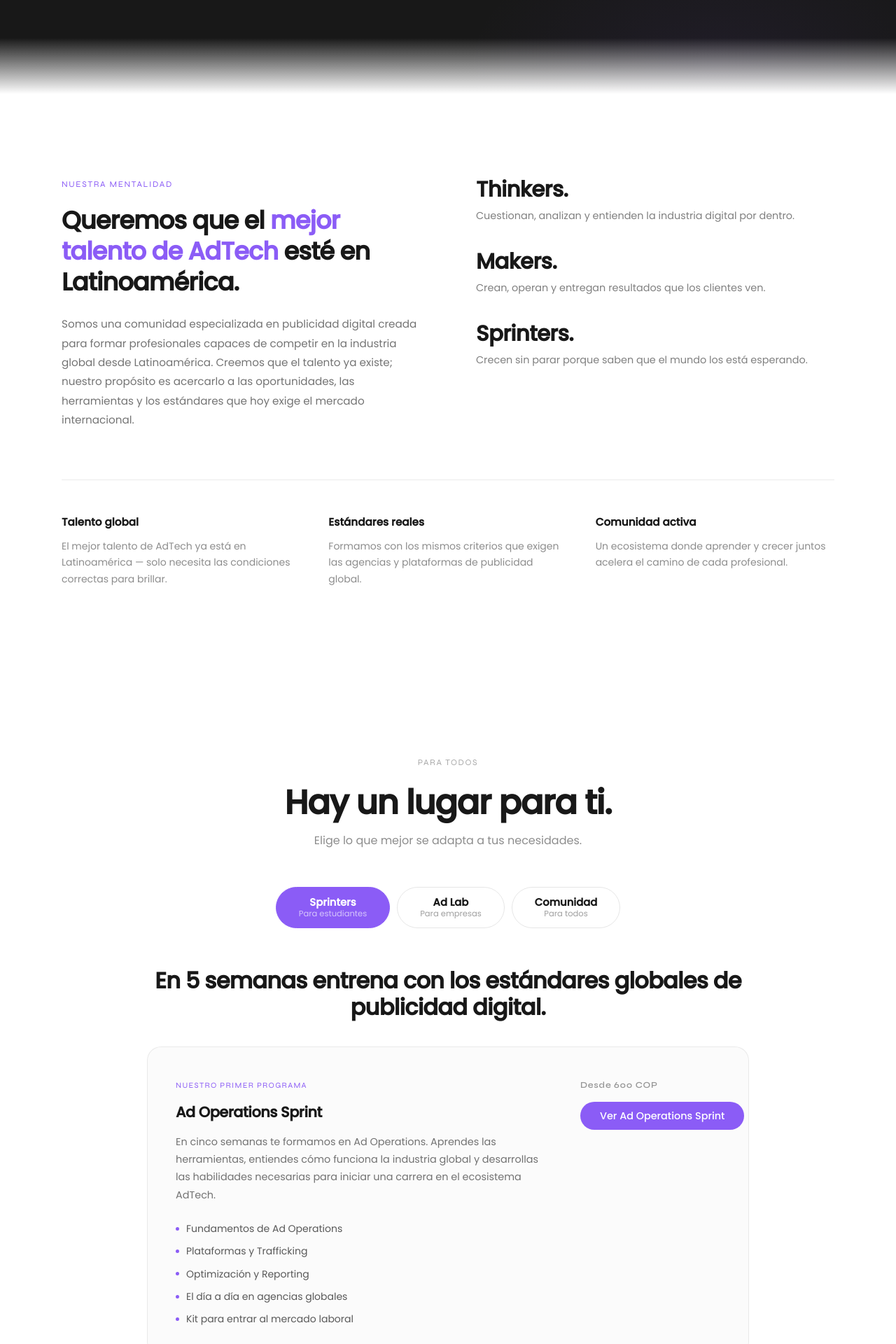
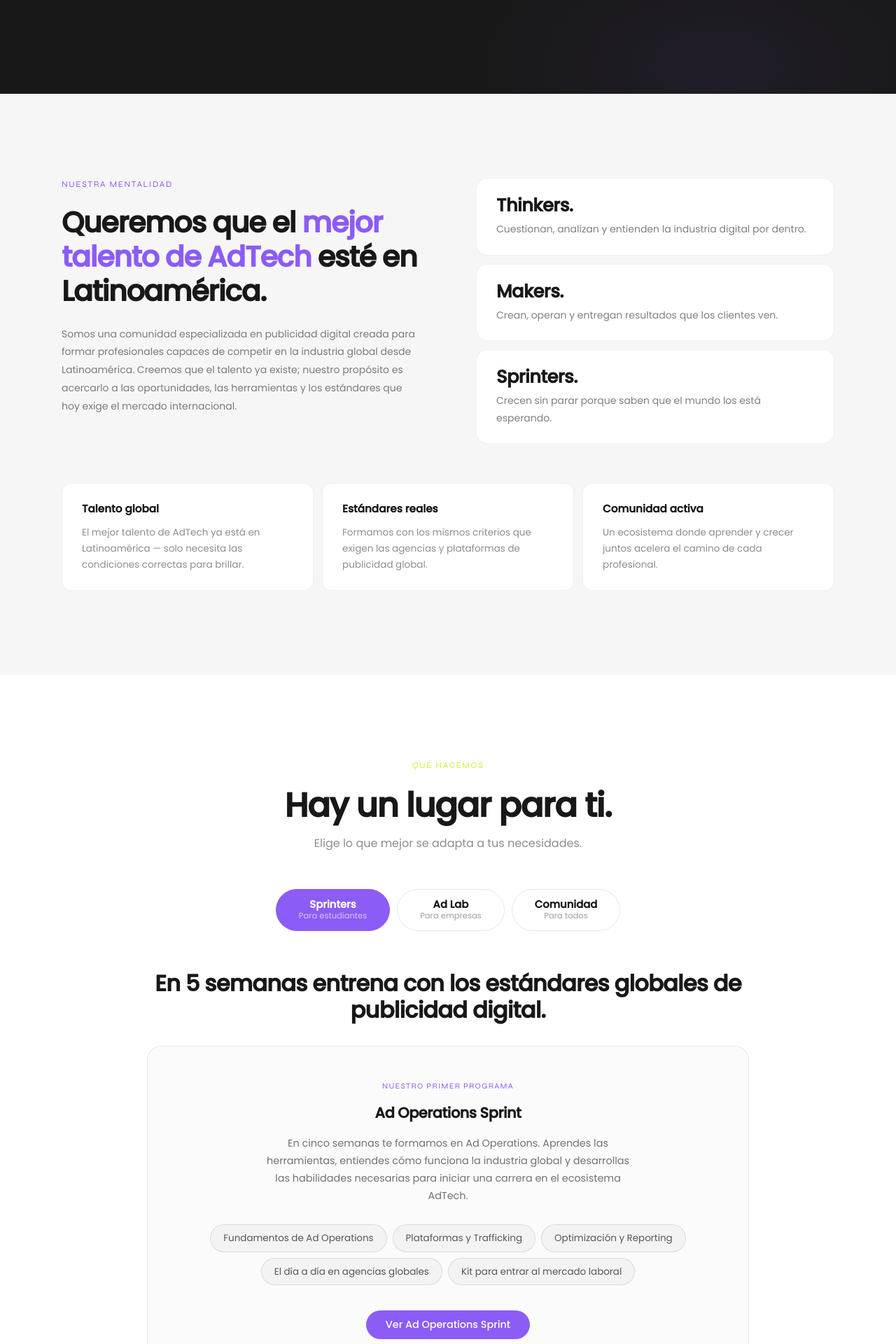
Before and after one commit to SprintechAcademy/SprintechAcademy, a React (Vite) app: page / in a window 1280 px wide. Shown: the part 680-2600 px from the top of the page at 70% size. Built offline with nearby package versions, Linux system fonts and the light colour scheme.

Commit message:
feat: polish — subtitle contrast, hero fade removed, mentalidad gray + cards, sprinters chips, methodology watermark smaller

```diff
--- a/src/App.css
+++ b/src/App.css
@@ -132,16 +132,6 @@
   pointer-events: none; z-index: 0;
 }
 
-/* Fade from carbon to white at the bottom of the hero */
-.hero__fade {
-  position: absolute;
-  bottom: 0; left: 0; right: 0;
-  height: 80px;
-  background: linear-gradient(to bottom, transparent, #ffffff);
-  z-index: 3;
-  pointer-events: none;
-}
-
 .hero__content {
   position: relative; z-index: 1;
   text-align: center;
@@ -182,7 +172,7 @@
 .hero__subtitle {
   font-family: var(--font-poppins); font-weight: 400;
   font-size: clamp(0.9rem, 1.6vw, 1.05rem);
-  color: rgba(255,255,255,0.55);
+  color: rgba(255,255,255,0.82);
   max-width: 440px; margin: 0 auto 48px; line-height: 1.75;
 }
 .hero__ctas {
@@ -205,10 +195,10 @@
 }
 .hero__scroll-text { line-height: 1; }
 
-/* ===== Mentalidad (white) ===== */
+/* ===== Mentalidad (light gray — same as methodology) ===== */
 .mentalidad {
   padding: var(--section-spacing) 0;
-  background: #ffffff;
+  background: #F6F6F6;
   color: var(--carbon);
 }
 
@@ -222,48 +212,63 @@
 
 .mentalidad__title {
   font-family: var(--font-poppins); font-weight: 700;
-  font-size: clamp(1.6rem, 2.8vw, 2.2rem);
-  color: var(--carbon); line-height: 1.25;
-  margin-bottom: 24px; letter-spacing: -0.025em;
+  font-size: clamp(1.75rem, 3.2vw, 2.6rem);
+  color: var(--carbon); line-height: 1.2;
+  margin-bottom: 24px; letter-spacing: -0.03em;
 }
 .mentalidad__title-hl { color: var(--purple); }
 
 .mentalidad__body {
-  font-family: var(--font-poppins); font-size: 0.95rem;
-  color: rgba(0,0,0,0.55); line-height: 1.8;
+  font-family: var(--font-poppins); font-size: 0.875rem;
+  color: rgba(0,0,0,0.5); line-height: 1.85;
 }
 
-/* Right: Thinkers / Makers / Sprinters */
-.mentalidad__concepts { display: flex; flex-direction: column; gap: 36px; }
+/* Right: Thinkers / Makers / Sprinters — in cards */
+.mentalidad__concepts { display: flex; flex-direction: column; gap: 12px; }
+
+.mentalidad__concept {
+  background: #ffffff;
+  border: 1px solid rgba(0,0,0,0.06);
+  border-radius: 16px;
+  padding: 24px 28px;
+  transition: box-shadow 0.2s;
+}
+.mentalidad__concept:hover { box-shadow: 0 4px 20px rgba(0,0,0,0.06); }
 
 .mentalidad__concept-word {
   display: block;
   font-family: var(--font-poppins); font-weight: 700;
-  font-size: clamp(1.5rem, 2.4vw, 2rem);
+  font-size: clamp(1.25rem, 2vw, 1.6rem);
   color: var(--carbon); letter-spacing: -0.02em; line-height: 1.1;
   margin-bottom: 8px;
 }
 .mentalidad__concept-desc {
-  font-family: var(--font-poppins); font-size: 0.9rem;
+  font-family: var(--font-poppins); font-size: 0.875rem;
   color: rgba(0,0,0,0.5); line-height: 1.75;
 }
 
-/* Stats strip — Talento global / Estándares reales / Comunidad activa */
+/* Stats strip — Talento global / Estándares reales / Comunidad activa — in cards */
 .mentalidad__stats {
   display: grid;
   grid-template-columns: repeat(3, 1fr);
-  gap: 40px;
-  margin-top: 72px;
-  padding-top: 48px;
-  border-top: 1px solid rgba(0,0,0,0.08);
+  gap: 12px;
+  margin-top: 56px;
 }
+.mentalidad__stat {
+  background: #ffffff;
+  border: 1px solid rgba(0,0,0,0.06);
+  border-radius: 14px;
+  padding: 24px 28px;
+  transition: box-shadow 0.2s;
+}
+.mentalidad__stat:hover { box-shadow: 0 4px 20px rgba(0,0,0,0.06); }
 .mentalidad__stat-title {
   display: block;
   font-family: var(--font-poppins); font-weight: 600; font-size: 0.95rem;
   color: var(--carbon); margin-bottom: 10px;
 }
 .mentalidad__stat-desc {
-  font-family: var(--font-poppins); font-size: 0.875rem;
+  font-family: var(--font-poppins); font-size: 0.845rem;
   color: rgba(0,0,0,0.45); line-height: 1.7;
 }
 
@@ -281,7 +286,7 @@
 
 /* Section header — centered */
 .que-hacemos__header { text-align: center; max-width: 600px; margin: 0 auto; }
-.que-hacemos__eyebrow { color: rgba(0,0,0,0.35); }
+.que-hacemos__eyebrow { color: var(--lime); }
 .que-hacemos__title {
   font-family: var(--font-poppins); font-weight: 700;
   font-size: clamp(2rem, 4vw, 3rem);
@@ -361,17 +366,19 @@
   color: rgba(0,0,0,0.55); line-height: 1.8; margin-bottom: 40px;
 }
 
-/* === Sprinters panel === */
+/* === Sprinters panel — centered single column === */
+.qh-panel--sprinters .qh-panel__title { margin-bottom: 32px; }
+
 .qh-program-card {
-  display: grid;
-  grid-template-columns: 1fr 200px;
-  gap: 48px;
-  padding: 40px;
+  display: flex;
+  flex-direction: column;
+  align-items: center;
+  text-align: center;
+  padding: 48px 52px;
   border: 1.5px solid rgba(0,0,0,0.07);
   border-radius: 20px;
   background: rgba(0,0,0,0.015);
   margin-bottom: 28px;
-  align-items: start;
 }
 .qh-program-card__tag {
   display: inline-block;
@@ -385,25 +392,25 @@
 }
 .qh-program-card__desc {
   font-family: var(--font-poppins); font-size: 0.9rem;
-  color: rgba(0,0,0,0.55); line-height: 1.75; margin-bottom: 24px;
+  color: rgba(0,0,0,0.55); line-height: 1.75; margin-bottom: 28px;
+  max-width: 520px;
 }
-.qh-program-card__list { display: flex; flex-direction: column; gap: 10px; }
-.qh-program-card__list-item {
-  display: flex; align-items: center; gap: 10px;
-  font-family: var(--font-poppins); font-size: 0.875rem;
+/* Chips — pill style matching comunidad */
+.qh-program-card__chips {
+  display: flex; flex-wrap: wrap; justify-content: center;
+  gap: 8px; list-style: none; margin-bottom: 36px;
+}
+.qh-program-card__chip {
+  font-family: var(--font-poppins); font-size: 0.84rem;
   color: rgba(0,0,0,0.65);
+  border: 1.5px solid rgba(0,0,0,0.1);
+  border-radius: 9999px; padding: 8px 18px;
+  background: rgba(0,0,0,0.03);
 }
-.qh-program-card__dot {
-  width: 5px; height: 5px; border-radius: 50%;
-  background: var(--purple); flex-shrink: 0;
-}
-.qh-program-card__side {
-  display: flex; flex-direction: column; align-items: flex-start; gap: 14px;
-  padding-top: 4px;
-}
+.qh-program-card__cta { margin-bottom: 14px; }
 .qh-program-card__price {
   font-family: var(--font-syne); font-weight: 600; font-size: 0.78rem;
-  letter-spacing: 0.06em; color: rgba(0,0,0,0.4);
+  letter-spacing: 0.06em; color: rgba(0,0,0,0.38);
 }
 .qh-coming-soon {
   font-family: var(--font-poppins); font-size: 0.82rem;
@@ -503,7 +510,7 @@
 @media (max-width: 768px) {
   .que-hacemos__tabbar { gap: 8px; flex-wrap: wrap; }
   .que-hacemos__tabbn { padding: 12px 22px; }
-  .qh-program-card { grid-template-columns: 1fr; gap: 28px; }
+  .qh-program-card { padding: 32px 24px; }
   .qh-how__grid { grid-template-columns: 1fr; }
   .qh-programs__grid { grid-template-columns: 1fr; }
   .qh-benefits { grid-template-columns: 1fr 1fr; }
@@ -542,14 +549,14 @@
 .methodology__card:nth-child(2)  { border-top-color: var(--purple); }
 .methodology__card:hover          { transform: translateY(-4px); }
 
-/* Watermark number — reduced so it doesn't overpower content */
+/* Watermark number — subtle accent, content is always the protagonist */
 .methodology__card::before {
   content: attr(data-num);
   position: absolute;
-  bottom: -10px; right: 8px;
+  bottom: -4px; right: 12px;
   font-family: var(--font-poppins);
-  font-weight: 900; font-size: 5rem; line-height: 1;
-  color: var(--carbon); opacity: 0.05;
+  font-weight: 900; font-size: 2.8rem; line-height: 1;
+  color: var(--carbon); opacity: 0.07;
   pointer-events: none; user-select: none;
 }
 
--- a/src/components/Hero.jsx
+++ b/src/components/Hero.jsx
@@ -47,7 +47,6 @@ export default function Hero() {
           </div>
         </div>
       </div>
-      <div className="hero__fade" aria-hidden="true" />
     </section>
   );
 }
--- a/src/components/QueHacemos.jsx
+++ b/src/components/QueHacemos.jsx
@@ -9,25 +9,18 @@ function SprintersPanel({ tab }) {
     <div className="qh-panel qh-panel--sprinters">
       <h2 className="qh-panel__title">{tab.title}</h2>
       <div className="qh-program-card">
-        <div className="qh-program-card__main">
         <span className="qh-program-card__tag">{prog.tag}</span>
         <h3 className="qh-program-card__name">{prog.name}</h3>
         <p className="qh-program-card__desc">{prog.desc}</p>
-          <ul className="qh-program-card__list">
+        <ul className="qh-program-card__chips">
           {prog.list.map((item) => (
-              <li key={item} className="qh-program-card__list-item">
-                <span className="qh-program-card__dot" />
-                {item}
-              </li>
+            <li key={item} className="qh-program-card__chip">{item}</li>
           ))}
         </ul>
-        </div>
-        <div className="qh-program-card__side">
-          <p className="qh-program-card__price">{prog.price}</p>
-          <a href={prog.ctaHref} className="btn btn--purple">
+        <a href={prog.ctaHref} className="btn btn--purple qh-program-card__cta">
           {prog.cta}
         </a>
-        </div>
+        <p className="qh-program-card__price">{prog.price}</p>
       </div>
       <p className="qh-coming-soon">{tab.comingSoon}</p>
     </div>
--- a/src/i18n/content.js
+++ b/src/i18n/content.js
@@ -34,7 +34,7 @@ const content = {
       ],
     },
     queHacemos: {
-      eyebrow:  'Para todos',
+      eyebrow:  'Qué hacemos',
       title:    'Hay un lugar para ti.',
       subtitle: 'Elige lo que mejor se adapta a tus necesidades.',
       tabs: [
@@ -172,7 +172,7 @@ const content = {
       ],
     },
     queHacemos: {
-      eyebrow:  'For everyone',
+      eyebrow:  'What we do',
       title:    'There is a place for you.',
       subtitle: 'Choose what best fits your needs.',
       tabs: [
```
Lines whose indentation alone changed are shown as unchanged.
